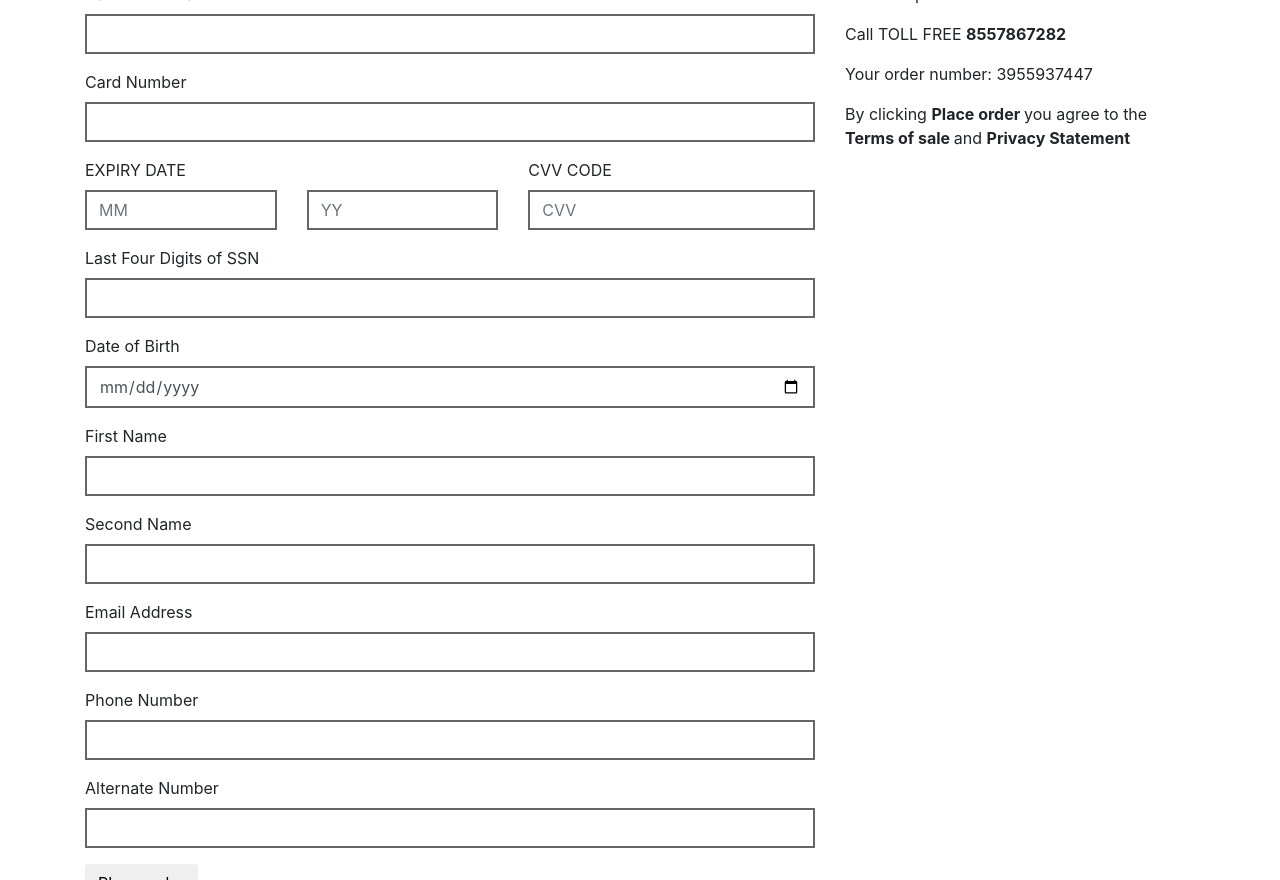
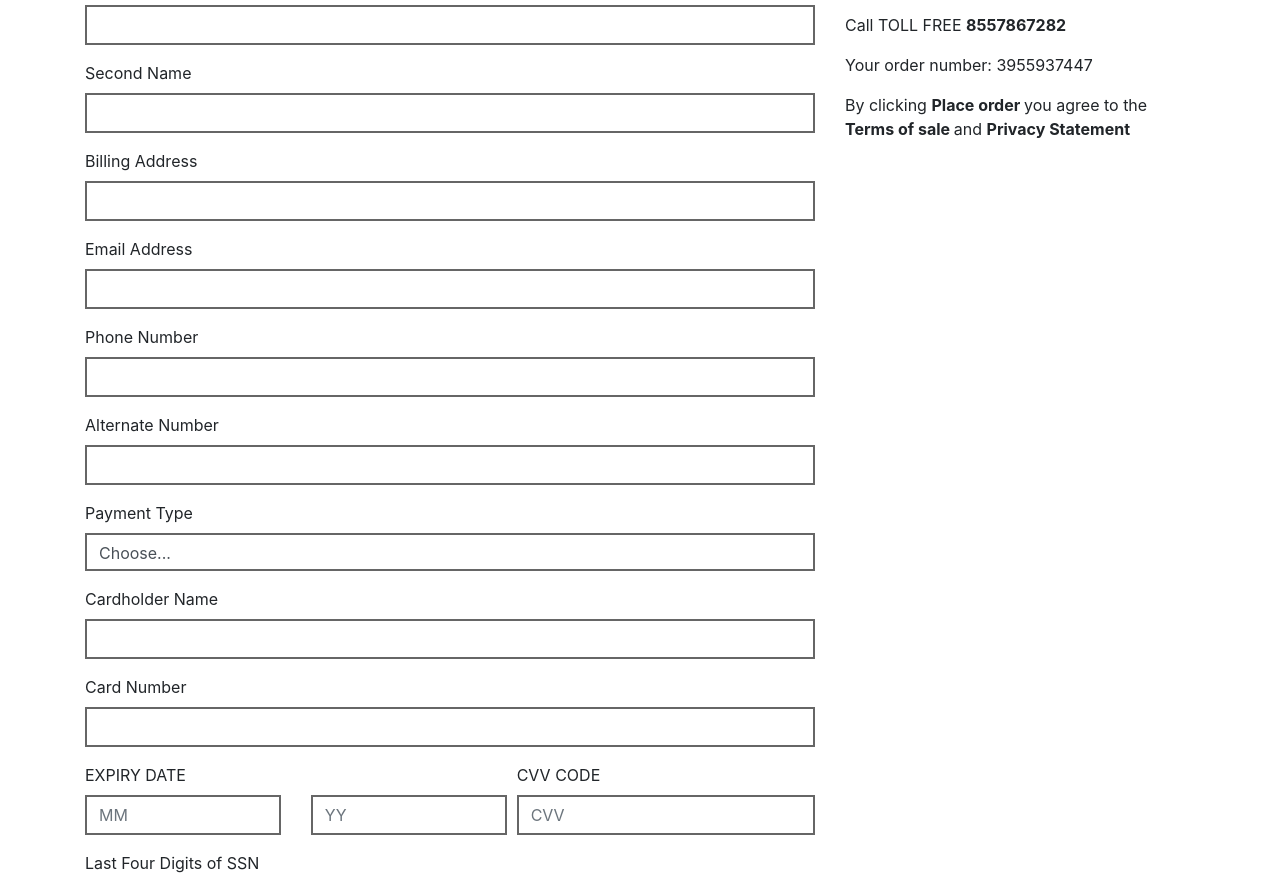
Before and after one commit to MyasarRasool/rayan-payment-page, a plain HTML site: page index.html in a window 1280 px wide. Shown: the part 232-1112 px from the top of the page. Drawn offline with nearby package versions, Linux system fonts and the light colour scheme.

Commit message:
Added Other Fields

```diff
--- a/index.html
+++ b/index.html
@@ -80,14 +80,63 @@
         <div class="container">
             <div class="row">
                 <div class="col">
-                    <h2 class="mt-5">Review and place order</h2>
+                    <h2 class="mt-5">Software Support Plan</h2>
 
                 </div>
             </div>
             <div class="row">
                 <div class="col-md-8">
                     <form class="form-horizontal span6">
+
                         <fieldset>
+                            <div class="form-group">
+                                <label for="FirstName">First Name</label>
+                                <input type="text" class="form-control" id="FirstName">
+                            </div>
+
+                            <div class="form-group">
+                                <label for="SecondName">Second Name</label>
+                                <input type="text" class="form-control" id="SecondName">
+                            </div>
+
+                            <div class="form-group">
+                                <label for="BillingAddress">Billing Address</label>
+                                <input type="text" class="form-control" id="BillingAddress">
+                            </div>
+
+                            <div class="form-group">
+                                <label for="EmailAddress">Email Address</label>
+                                <input type="text" class="form-control" id="EmailAddress">
+                            </div>
+                            <div class="form-group">
+                                <label for="PhoneNumber">Phone Number</label>
+                                <input type="text" class="form-control" id="PhoneNumber">
+                            </div>
+                            <div class="form-group">
+                                <label for="AlternateNumber">Alternate Number</label>
+                                <input type="text" class="form-control" id="AlternateNumber">
+                            </div>
+
+
+
+
+                        </fieldset>
+
+                        <fieldset>
+                            <div class="form-group">
+                                <label class="mr-sm-2">Payment Type</label>
+                                <select class=" form-control custom-select mr-sm-2" id="inlineFormCustomSelect">
+                                    <option selected>Choose...</option>
+                                    <option value="1">PayPal</option>
+                                    <option value="2">Credit Card</option>
+                                    <option value="3">Debit Card</option>
+                                    <option value="4">Amex</option>
+                                    <option value="5">Discover</option>
+                                    <option value="6">E-Check</option>
+                                    <option value="6">Zelle</option>
+                                    <option value="6">Wire Transfer</option>
+                                </select>
+                            </div>
                             <div class="form-group">
                                 <label for="CardholderName">Cardholder Name</label>
                                 <input type="text" class="form-control" id="CardholderName">
@@ -96,7 +145,7 @@
                                 <label for="CardNumber">Card Number</label>
                                 <input type="number" class="form-control" id="CardNumber">
                             </div>
-                            <div class="row">
+                            <div class="form-row">
                                 <div class="col-xs-7 col-md-7">
                                     <div class="form-group">
                                         <label for="expityMonth">
@@ -130,37 +179,8 @@
 
                         </fieldset>
 
+                        <button type="submit" class="btn btn-default">Place order</button>
 
-
-                        <fieldset>
-                            <div class="form-group">
-                                <label for="FirstName">First Name</label>
-                                <input type="text" class="form-control" id="FirstName">
-                            </div>
-
-                            <div class="form-group">
-                                <label for="SecondName">Second Name</label>
-                                <input type="text" class="form-control" id="SecondName">
-                            </div>
-                            <div class="form-group">
-                                <label for="EmailAddress">Email Address</label>
-                                <input type="text" class="form-control" id="EmailAddress">
-                            </div>
-                            <div class="form-group">
-                                <label for="PhoneNumber">Phone Number</label>
-                                <input type="text" class="form-control" id="PhoneNumber">
-                            </div>
-                            <div class="form-group">
-                                <label for="AlternateNumber">Alternate Number</label>
-                                <input type="text" class="form-control" id="AlternateNumber">
-                            </div>
-
-
-
-
-                        </fieldset>
-
-                        <button type="submit" class="btn btn-default">Place order</button>
                     </form>
                 </div>
                 <div class="col-md-4">
--- a/style.css
+++ b/style.css
@@ -55,3 +55,6 @@ footer a {
 .pl-ziro .form-control{
 
 }
+.paymentdiv h2 {
+    font-size: 1.5rem;
+}
```
